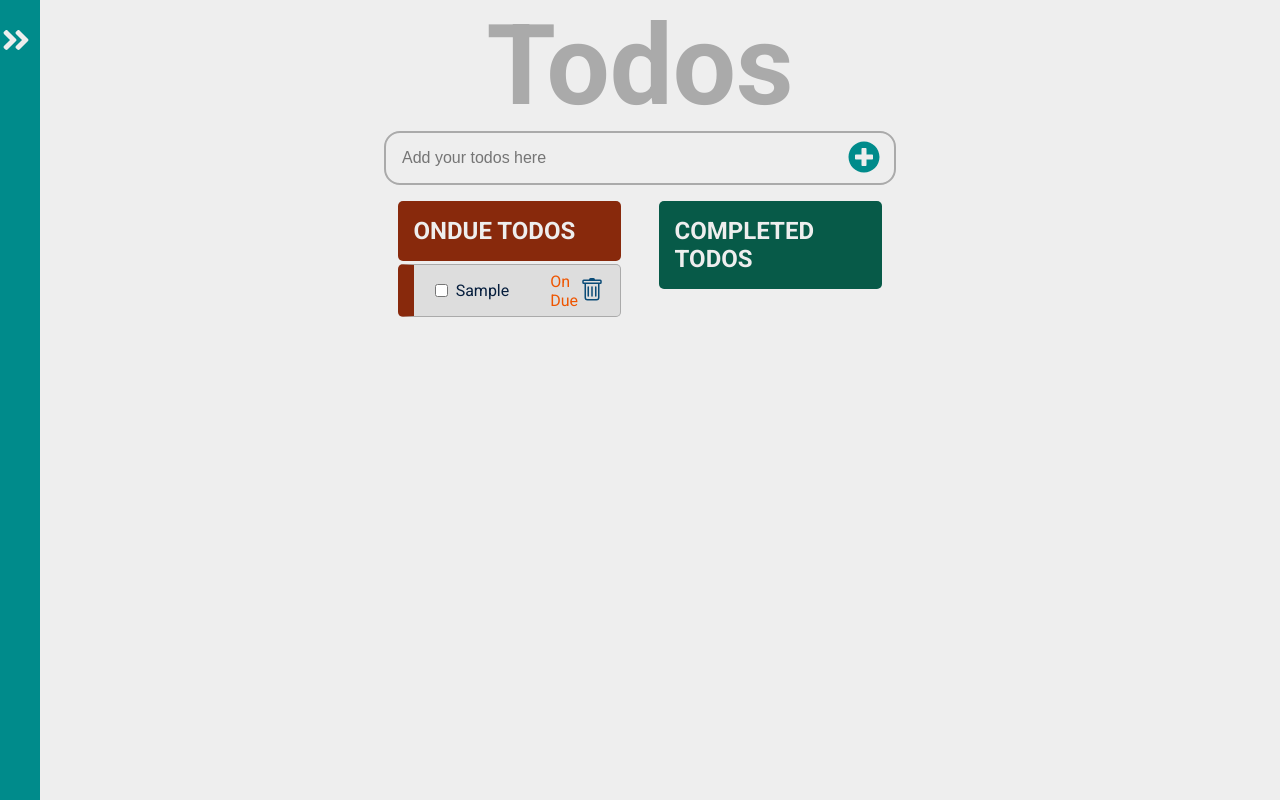
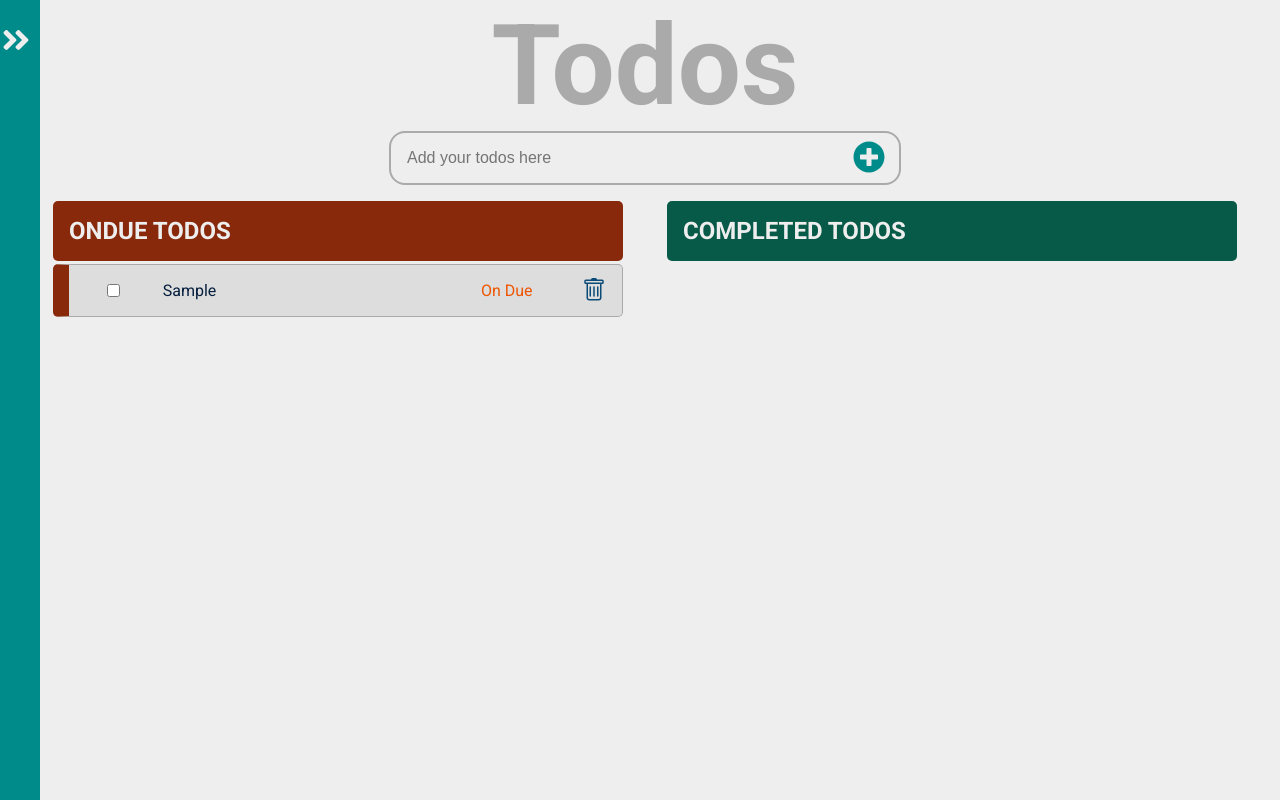
Before and after one commit to mengiefen/react-todo-app, a React (Create React App) app: page / in a window 1280 px wide. Both pictures are taken after typing "Sample" into the empty fields and a click on the button 864 px from the left and 157 px from the top of the page. Built offline with nearby package versions, Linux system fonts and the light colour scheme.

Commit message:
modify style file

```diff
--- a/src/Pages/App.css
+++ b/src/Pages/App.css
@@ -33,7 +33,7 @@ body {
 .completed-todos,
 .ondue-todos {
   margin: 1rem;
-  width: 45%;
+  width: 45vw;
 }
 
 .active-link {
@@ -93,7 +93,7 @@ a {
   display: flex;
   flex-direction: column;
   align-items: center;
-  padding: 0 40px;
+  padding: 0 40px 0 50px;
 }
 
 .about-page {
--- a/src/components/TodoCompleted/TodoCompleted.module.css
+++ b/src/components/TodoCompleted/TodoCompleted.module.css
@@ -17,6 +17,7 @@
   background-color: #ddd;
   padding: 0 1rem;
   margin: 0.2rem 0;
+  min-width: 40vw;
   border-left: 1rem solid var(--dark-green);
 }
 
--- a/src/components/TodoOnDue/TodoOnDue.module.css
+++ b/src/components/TodoOnDue/TodoOnDue.module.css
@@ -17,7 +17,9 @@
   background-color: #ddd;
   padding: 0 1rem;
   margin: 0.2rem 0;
+  min-width: 40vw;
   border-left: 1rem solid var(--light-red);
+
 }
 
 .todoInputGroup {
```
